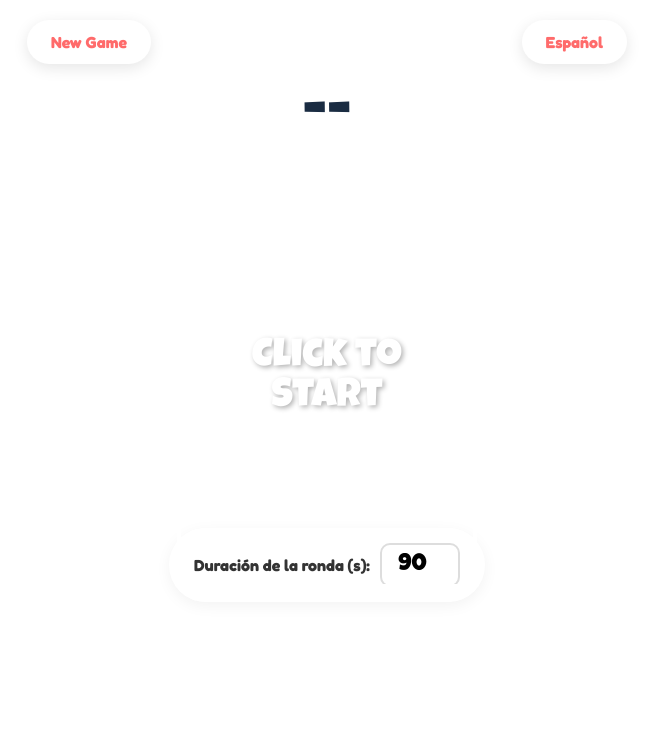
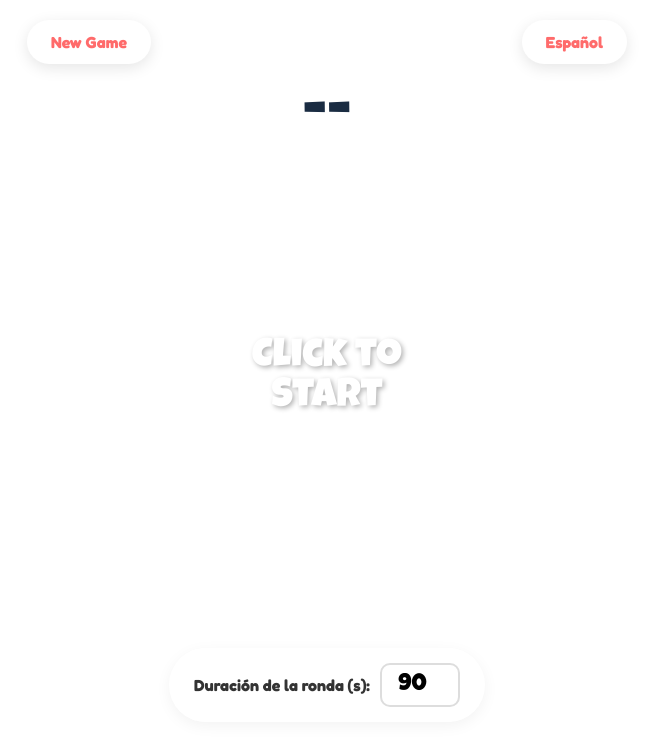
Before and after one commit to balpomorelitm/charaditas, a plain HTML site: page index.html in a window 1280 px wide. Shown: the whole page, without its empty margins (313-966 px from the left). Drawn offline with Linux system fonts and the light colour scheme.

Commit message:
Fix overlap issues and add spacing

```diff
--- a/style.css
+++ b/style.css
@@ -97,7 +97,7 @@ button:hover {
     width: var(--card-width);
     height: var(--card-height);
     perspective: 1500px; /* Essential for the 3D flip effect */
-    margin-bottom: -80px; /* Pull buttons up to overlap */
+    margin-bottom: 20px;
     position: relative; /* Ensure child cards are positioned correctly */
 }
 
@@ -305,6 +305,7 @@ button:hover {
     display: flex;
     align-items: center;
     gap: 10px;
+    margin-top: 20px;
     background: rgba(255, 255, 255, 0.5);
     padding: 15px 25px;
     border-radius: 50px;
@@ -331,7 +332,7 @@ button:hover {
 #action-buttons {
     display: flex;
     gap: 20px;
-    margin-top: 10px;
+    margin-top: 20px;
 }
 
 #action-buttons.hidden {
```
